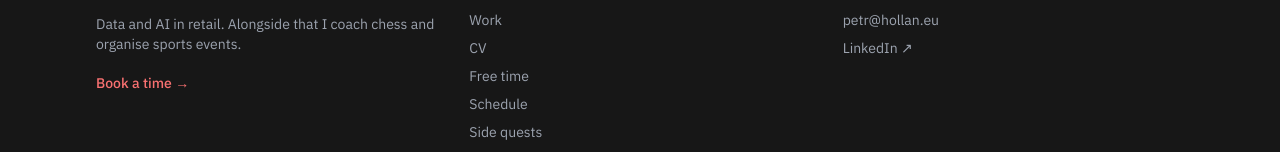
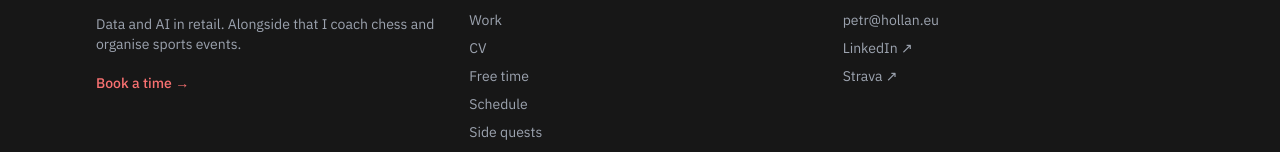
Before and after one commit to petrhollan22/petr-portfolio, a Next.js app: page /en/about in a window 1280 px wide. Shown: the part 3155-3307 px from the top of the page. Built offline with nearby package versions, Linux system fonts and the light colour scheme; no server answers.

Commit message:
Add Strava link to footer

```diff
--- a/components/Footer.tsx
+++ b/components/Footer.tsx
@@ -45,6 +45,7 @@ export default function Footer() {
             <ul className="space-y-2 text-gray-400 text-sm">
               <li><a href="mailto:petr@hollan.eu" className="hover:text-red-400 transition-colors">petr@hollan.eu</a></li>
               <li><a href="https://cz.linkedin.com/in/petr-hollan" target="_blank" rel="noopener noreferrer" className="hover:text-red-400 transition-colors">LinkedIn ↗</a></li>
+              <li><a href="https://strava.app.link/vDsxY1WUI0b" target="_blank" rel="noopener noreferrer" className="hover:text-red-400 transition-colors">Strava ↗</a></li>
             </ul>
           </div>
         </div>
```
